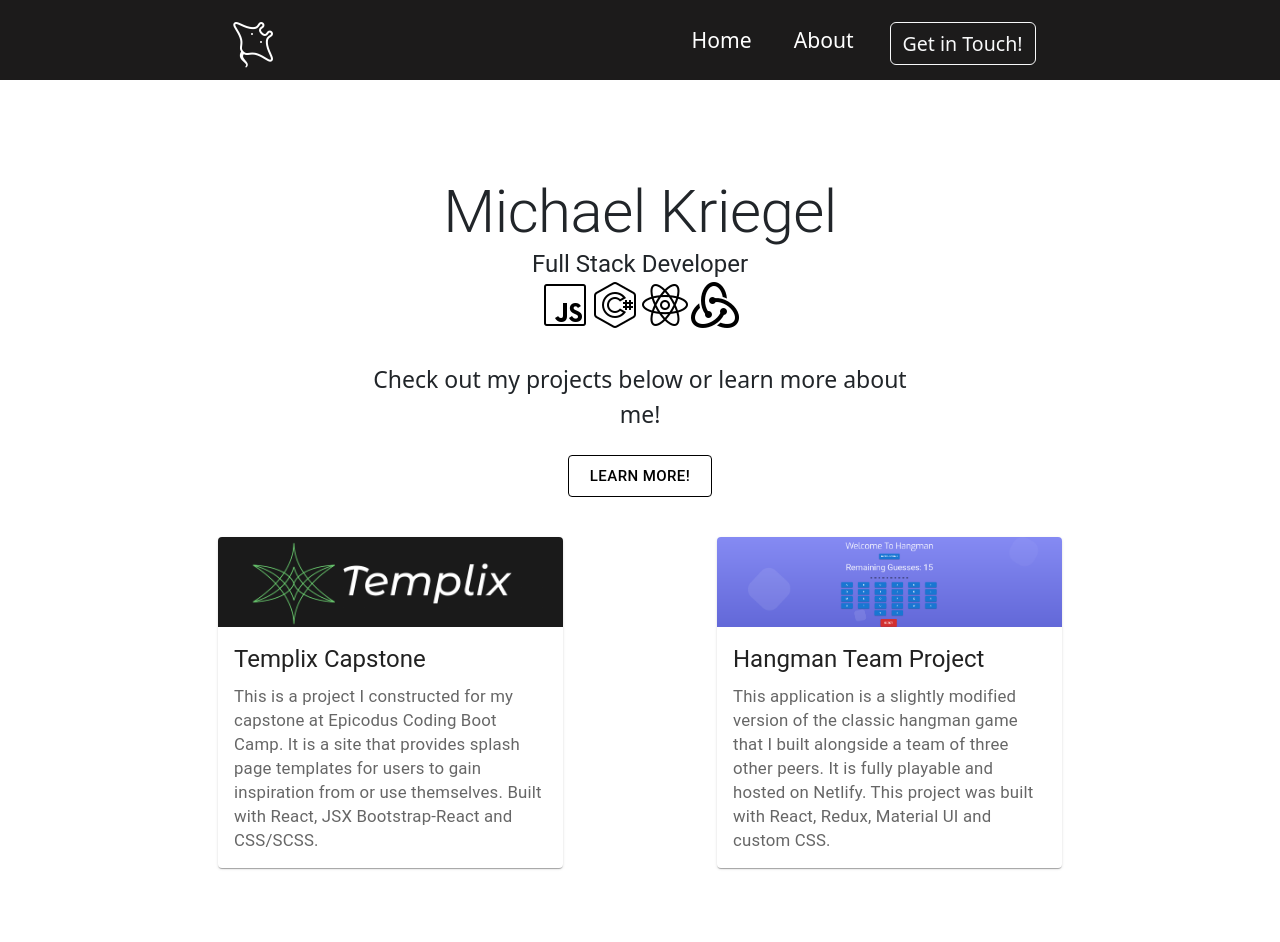
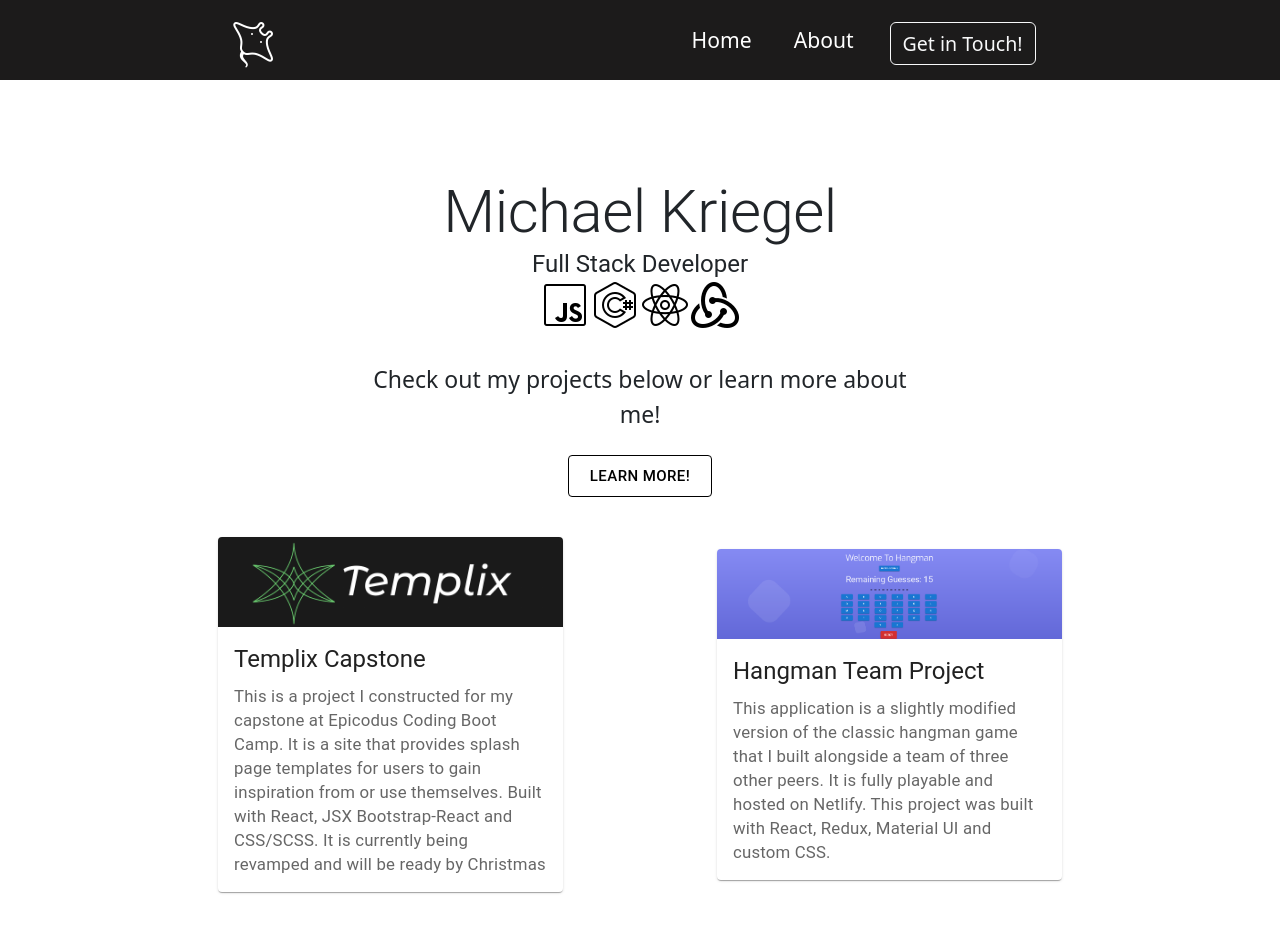
Before and after one commit to mikkrieg/portfolioUpgrade, a React (Create React App) app: page / in a window 1280 px wide. Shown: the top 942 px of the page. Built offline with nearby package versions, Linux system fonts and the light colour scheme.

Commit message:
disable card and add explanatory text

```diff
--- a/src/components/projects/Templix.js
+++ b/src/components/projects/Templix.js
@@ -41,6 +41,7 @@ const Templix = () => {
             href='https://templix.netlify.app/'
             target='_blank'
             className={classes.cards}
+            disabled
           >
             <CardMedia
               component="img"
@@ -61,7 +62,7 @@ const Templix = () => {
                 color="text.secondary"
                 sx={{ fontSize: { md: '1.05em'}}}
               >
-                This is a project I constructed for my capstone at Epicodus Coding Boot Camp. It is a site that provides splash page templates for users to gain inspiration from or use themselves. Built with React, JSX Bootstrap-React and CSS/SCSS.
+                This is a project I constructed for my capstone at Epicodus Coding Boot Camp. It is a site that provides splash page templates for users to gain inspiration from or use themselves. Built with React, JSX Bootstrap-React and CSS/SCSS. It is currently being revamped and will be ready by Christmas
               </Typography>
             </CardContent>
           </CardActionArea>
```
